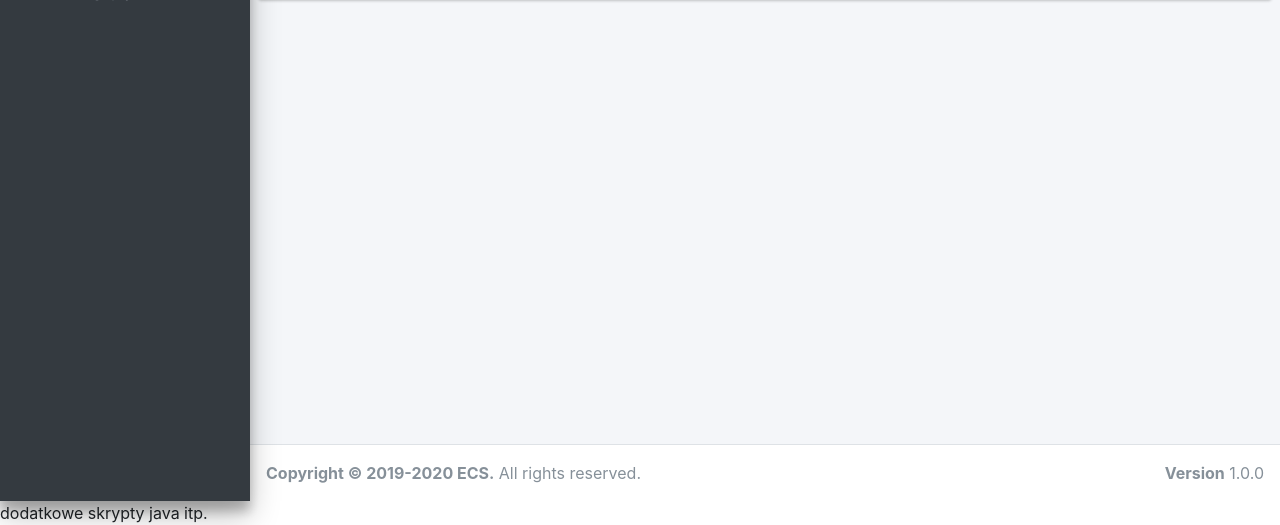
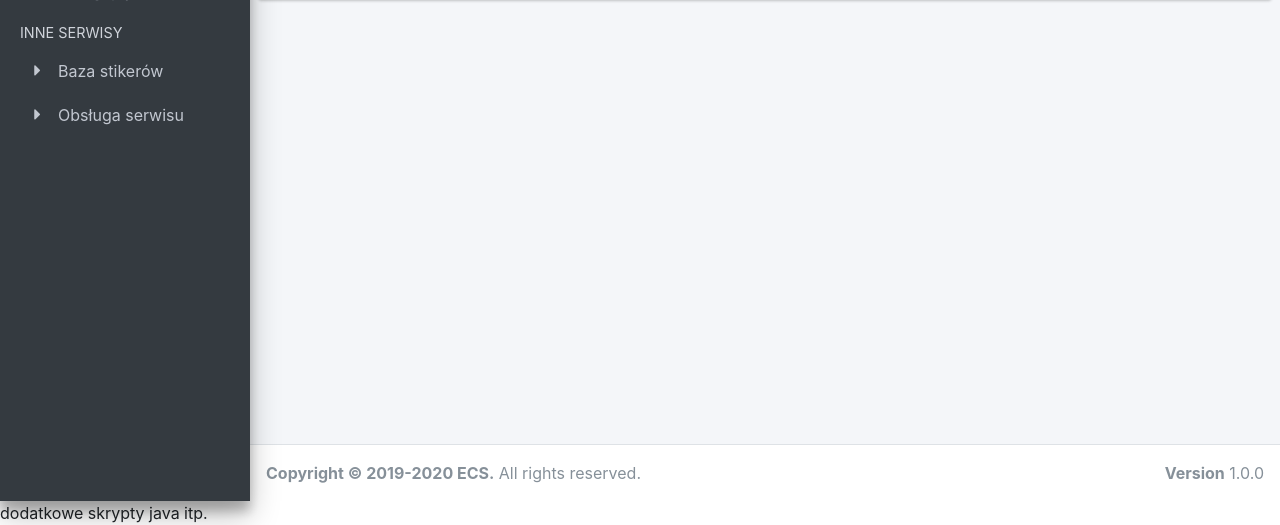
Before and after one commit to black999/kasy, a Django app: page / in a window 1280 px wide. Shown: the part 299-824 px from the top of the page. Run offline with Django 3.2, Linux system fonts and the light colour scheme; data that the repository does not hold is empty; some libraries are stand-ins or nearby versions.

Commit message:
adminlte cd...

```diff
--- a/kasy/templates/kasy/base.html
+++ b/kasy/templates/kasy/base.html
@@ -27,8 +27,6 @@
   <link rel="stylesheet" href="{% static 'plugins/datatables-bs4/css/dataTables.bootstrap4.min.css' %}">
   <!-- Daterange picker -->
   {# <link rel="stylesheet" href="{% static 'plugins/daterangepicker/daterangepicker.css' %}"> #}
-  <!-- summernote -->
-  <link rel="stylesheet" href="{% static 'plugins/summernote/summernote-bs4.css' %}">
   <!-- Google Font: Source Sans Pro -->
   <link href="{% static 'dist/font/fontgoogle' %}" rel="stylesheet">
   <!-- Moje style css -->
@@ -197,6 +195,19 @@
               </p>
             </a>
           </li>
+          <li class="nav-header">INNE SERWISY</li>
+          <li class="nav-item">
+            <a href="http://192.168.0.11/baza" class="nav-link" target="_blank">
+              <i class="fas fa-caret-right nav-icon"></i>
+              <p>Baza stikerów</p>
+            </a>
+          </li>
+          <li class="nav-item">
+            <a href="http://192.168.0.11/serwis" class="nav-link" target="_blank">
+              <i class="fas fa-caret-right nav-icon"></i>
+              <p>Obsługa serwisu</p>
+            </a>
+          </li>
         </ul>
       </nav>
       <!-- /.sidebar-menu -->
@@ -256,22 +267,10 @@ $.widget.bridge('uibutton', $.ui.button)
 </script>
 <!-- Bootstrap 4 -->
 <script src="{% static 'plugins/bootstrap/js/bootstrap.bundle.min.js' %}"></script>
-<!-- ChartJS -->
-<!-- <script src="{% static 'plugins/chart.js/Chart.min.js' %}"></script> -->
-<!-- Sparkline -->
-<script src="{% static 'plugins/sparklines/sparkline.js' %}"></script>
-<!-- JQVMap -->
-<script src="{% static 'plugins/jqvmap/jquery.vmap.min.js' %}"></script>
 <script src="{% static 'plugins/jqvmap/maps/jquery.vmap.usa.js' %}"></script>
-<!-- jQuery Knob Chart -->
-<script src="{% static 'plugins/jquery-knob/jquery.knob.min.js' %}"></script>
-<!-- daterangepicker -->
 <script src="{% static 'plugins/moment/moment.min.js' %}"></script>
-<script src="{% static 'plugins/daterangepicker/daterangepicker.js' %}"></script>
 <!-- Tempusdominus Bootstrap 4 -->
 <script src="{% static 'plugins/tempusdominus-bootstrap-4/js/tempusdominus-bootstrap-4.min.js' %}"></script>
-<!-- Summernote -->
-<script src="{% static 'plugins/summernote/summernote-bs4.min.js' %}"></script>
 <!-- overlayScrollbars -->
 <script src="{% static 'plugins/overlayScrollbars/js/jquery.overlayScrollbars.min.js' %}"></script>
 <!-- AdminLTE App -->
```
